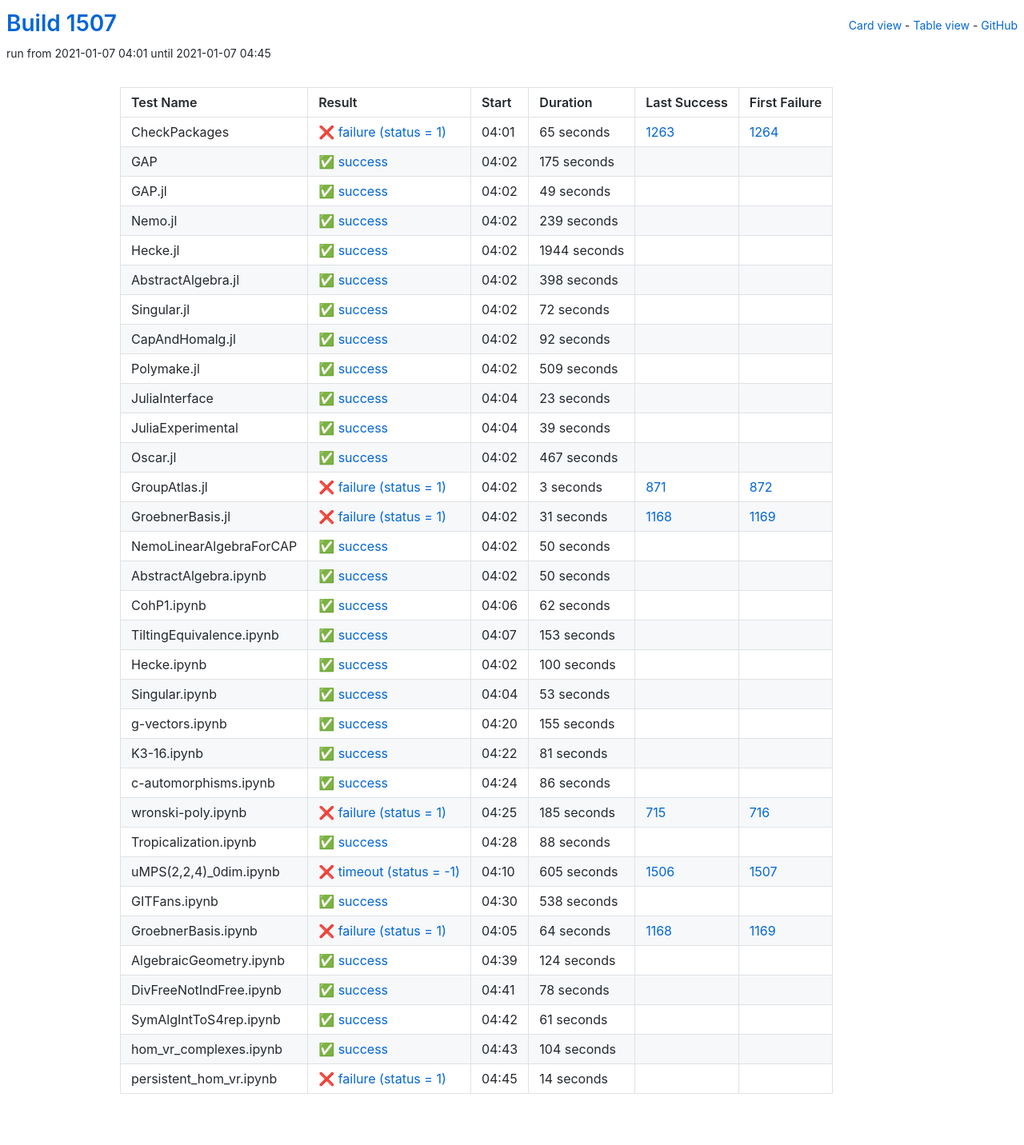
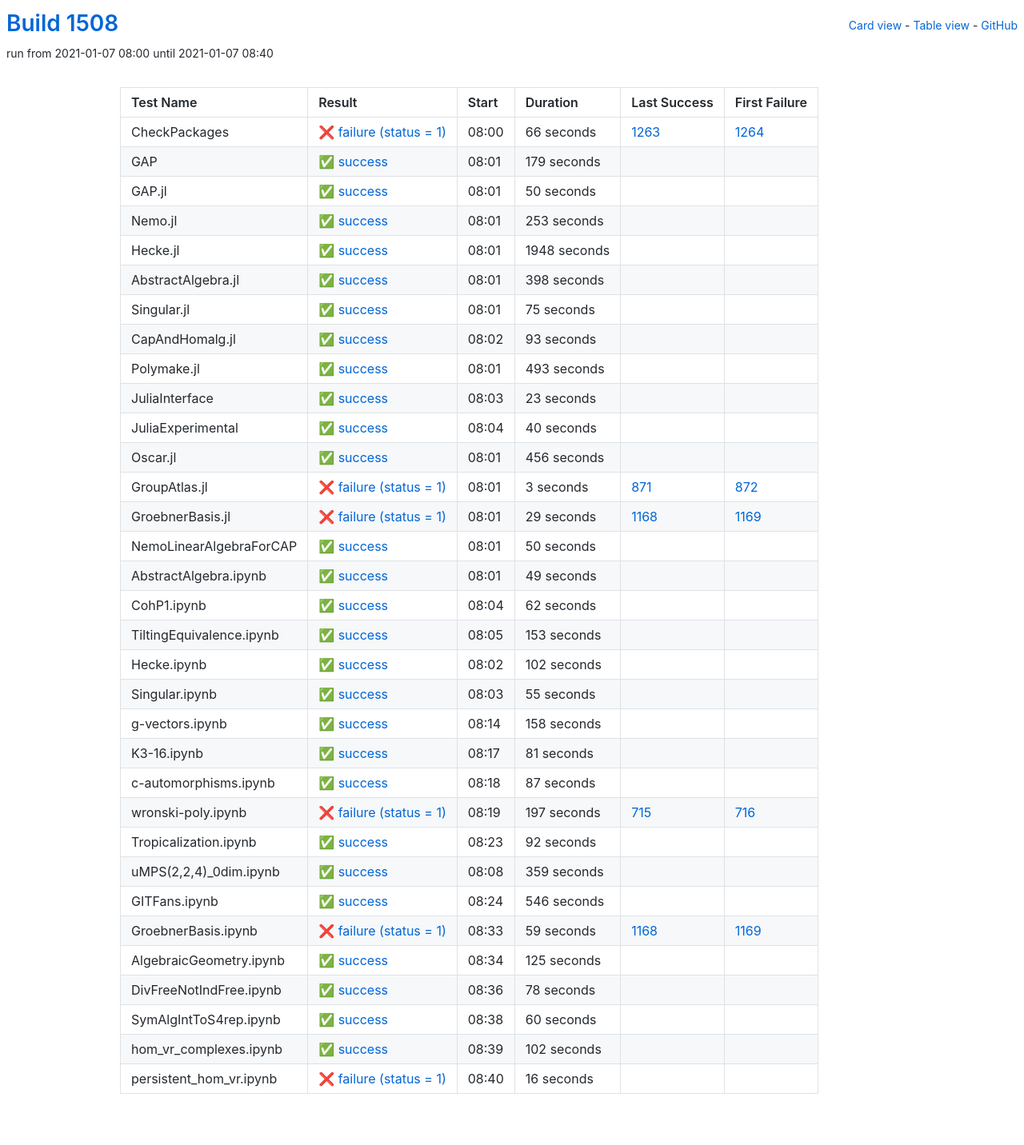
Before and after one commit to oscar-system/oscar-ci-status-stable, a Jekyll site: the page built from table.html, in a window 1280 px wide. Shown: the whole page at 80% size. Built offline with Jekyll 4.4.1, drawn with Linux system fonts in a browser that asks for light colours.

Commit message:
Build #1508

```diff
--- a/_data/ci.yml
+++ b/_data/ci.yml
@@ -1,6 +1,6 @@
 ---
-build: 1507
-build_url: https://oscarci.mathematik.uni-kl.de/job/oscar-stable/1507/
+build: 1508
+build_url: https://oscarci.mathematik.uni-kl.de/job/oscar-stable/1508/
 job: oscar-stable
 organization: oscar-system
 repo: oscar-ci-status-stable
@@ -8,68 +8,68 @@ repourl: https://github.com/oscar-system/oscar-ci-status-stable
 tests:
 - name: CheckPackages
   id: checkpackages
-  log: https://oscarci.mathematik.uni-kl.de/job/oscar-stable/1507/artifact/logs/build-1507/CheckPackages.log
-  start: 2021-01-07 04:01
+  log: https://oscarci.mathematik.uni-kl.de/job/oscar-stable/1508/artifact/logs/build-1508/CheckPackages.log
+  start: 2021-01-07 08:00
   success: false
   exitcode: 1
   status: failure
-  duration: 65
+  duration: 66
   last_success: 1263
   last_success_url: https://oscarci.mathematik.uni-kl.de/job/oscar-stable/1263/
   first_failure: 1264
   first_failure_url: https://oscarci.mathematik.uni-kl.de/job/oscar-stable/1264/
 - name: GAP
   id: gap
-  log: https://oscarci.mathematik.uni-kl.de/job/oscar-stable/1507/artifact/logs/build-1507/GAP.log
-  start: 2021-01-07 04:02
+  log: https://oscarci.mathematik.uni-kl.de/job/oscar-stable/1508/artifact/logs/build-1508/GAP.log
+  start: 2021-01-07 08:01
   success: true
   exitcode: 0
   status: success
-  duration: 175
+  duration: 179
   last_success: false
   last_success_url:
   first_failure: false
   first_failure_url:
 - name: GAP.jl
   id: gap-jl
-  log: https://oscarci.mathematik.uni-kl.de/job/oscar-stable/1507/artifact/logs/build-1507/GAP.jl.log
-  start: 2021-01-07 04:02
+  log: https://oscarci.mathematik.uni-kl.de/job/oscar-stable/1508/artifact/logs/build-1508/GAP.jl.log
+  start: 2021-01-07 08:01
   success: true
   exitcode: 0
   status: success
-  duration: 49
+  duration: 50
   last_success: false
   last_success_url:
   first_failure: false
   first_failure_url:
 - name: Nemo.jl
   id: nemo-jl
-  log: https://oscarci.mathematik.uni-kl.de/job/oscar-stable/1507/artifact/logs/build-1507/Nemo.jl.log
-  start: 2021-01-07 04:02
+  log: https://oscarci.mathematik.uni-kl.de/job/oscar-stable/1508/artifact/logs/build-1508/Nemo.jl.log
+  start: 2021-01-07 08:01
   success: true
   exitcode: 0
   status: success
-  duration: 239
+  duration: 253
   last_success: false
   last_success_url:
   first_failure: false
   first_failure_url:
 - name: Hecke.jl
   id: hecke-jl
-  log: https://oscarci.mathematik.uni-kl.de/job/oscar-stable/1507/artifact/logs/build-1507/Hecke.jl.log
-  start: 2021-01-07 04:02
+  log: https://oscarci.mathematik.uni-kl.de/job/oscar-stable/1508/artifact/logs/build-1508/Hecke.jl.log
+  start: 2021-01-07 08:01
   success: true
   exitcode: 0
   status: success
-  duration: 1944
+  duration: 1948
   last_success: false
   last_success_url:
   first_failure: false
   first_failure_url:
 - name: AbstractAlgebra.jl
   id: abstractalgebra-jl
-  log: https://oscarci.mathematik.uni-kl.de/job/oscar-stable/1507/artifact/logs/build-1507/AbstractAlgebra.jl.log
-  start: 2021-01-07 04:02
+  log: https://oscarci.mathematik.uni-kl.de/job/oscar-stable/1508/artifact/logs/build-1508/AbstractAlgebra.jl.log
+  start: 2021-01-07 08:01
   success: true
   exitcode: 0
   status: success
@@ -80,44 +80,44 @@ tests:
   first_failure_url:
 - name: Singular.jl
   id: singular-jl
-  log: https://oscarci.mathematik.uni-kl.de/job/oscar-stable/1507/artifact/logs/build-1507/Singular.jl.log
-  start: 2021-01-07 04:02
+  log: https://oscarci.mathematik.uni-kl.de/job/oscar-stable/1508/artifact/logs/build-1508/Singular.jl.log
+  start: 2021-01-07 08:01
   success: true
   exitcode: 0
   status: success
-  duration: 72
+  duration: 75
   last_success: false
   last_success_url:
   first_failure: false
   first_failure_url:
 - name: CapAndHomalg.jl
   id: capandhomalg-jl
-  log: https://oscarci.mathematik.uni-kl.de/job/oscar-stable/1507/artifact/logs/build-1507/CapAndHomalg.jl.log
-  start: 2021-01-07 04:02
+  log: https://oscarci.mathematik.uni-kl.de/job/oscar-stable/1508/artifact/logs/build-1508/CapAndHomalg.jl.log
+  start: 2021-01-07 08:02
   success: true
   exitcode: 0
   status: success
-  duration: 92
+  duration: 93
   last_success: false
   last_success_url:
   first_failure: false
   first_failure_url:
 - name: Polymake.jl
   id: polymake-jl
-  log: https://oscarci.mathematik.uni-kl.de/job/oscar-stable/1507/artifact/logs/build-1507/Polymake.jl.log
-  start: 2021-01-07 04:02
+  log: https://oscarci.mathematik.uni-kl.de/job/oscar-stable/1508/artifact/logs/build-1508/Polymake.jl.log
+  start: 2021-01-07 08:01
   success: true
   exitcode: 0
   status: success
-  duration: 509
+  duration: 493
   last_success: false
   last_success_url:
   first_failure: false
   first_failure_url:
 - name: JuliaInterface
   id: juliainterface
-  log: https://oscarci.mathematik.uni-kl.de/job/oscar-stable/1507/artifact/logs/build-1507/JuliaInterface.log
-  start: 2021-01-07 04:04
+  log: https://oscarci.mathematik.uni-kl.de/job/oscar-stable/1508/artifact/logs/build-1508/JuliaInterface.log
+  start: 2021-01-07 08:03
   success: true
   exitcode: 0
   status: success
@@ -128,32 +128,32 @@ tests:
   first_failure_url:
 - name: JuliaExperimental
   id: juliaexperimental
-  log: https://oscarci.mathematik.uni-kl.de/job/oscar-stable/1507/artifact/logs/build-1507/JuliaExperimental.log
-  start: 2021-01-07 04:04
+  log: https://oscarci.mathematik.uni-kl.de/job/oscar-stable/1508/artifact/logs/build-1508/JuliaExperimental.log
+  start: 2021-01-07 08:04
   success: true
   exitcode: 0
   status: success
-  duration: 39
+  duration: 40
   last_success: false
   last_success_url:
   first_failure: false
   first_failure_url:
 - name: Oscar.jl
   id: oscar-jl
-  log: https://oscarci.mathematik.uni-kl.de/job/oscar-stable/1507/artifact/logs/build-1507/Oscar.jl.log
-  start: 2021-01-07 04:02
+  log: https://oscarci.mathematik.uni-kl.de/job/oscar-stable/1508/artifact/logs/build-1508/Oscar.jl.log
+  start: 2021-01-07 08:01
   success: true
   exitcode: 0
   status: success
-  duration: 467
+  duration: 456
   last_success: false
   last_success_url:
   first_failure: false
   first_failure_url:
 - name: GroupAtlas.jl
   id: groupatlas-jl
-  log: https://oscarci.mathematik.uni-kl.de/job/oscar-stable/1507/artifact/logs/build-1507/GroupAtlas.jl.log
-  start: 2021-01-07 04:02
+  log: https://oscarci.mathematik.uni-kl.de/job/oscar-stable/1508/artifact/logs/build-1508/GroupAtlas.jl.log
+  start: 2021-01-07 08:01
   success: false
   exitcode: 1
   status: failure
@@ -164,20 +164,20 @@ tests:
   first_failure_url: https://oscarci.mathematik.uni-kl.de/job/oscar-stable/872/
 - name: GroebnerBasis.jl
   id: groebnerbasis-jl
-  log: https://oscarci.mathematik.uni-kl.de/job/oscar-stable/1507/artifact/logs/build-1507/GroebnerBasis.jl.log
-  start: 2021-01-07 04:02
+  log: https://oscarci.mathematik.uni-kl.de/job/oscar-stable/1508/artifact/logs/build-1508/GroebnerBasis.jl.log
+  start: 2021-01-07 08:01
   success: false
   exitcode: 1
   status: failure
-  duration: 31
+  duration: 29
   last_success: 1168
   last_success_url: https://oscarci.mathematik.uni-kl.de/job/oscar-stable/1168/
   first_failure: 1169
   first_failure_url: https://oscarci.mathematik.uni-kl.de/job/oscar-stable/1169/
 - name: NemoLinearAlgebraForCAP
   id: nemolinearalgebraforcap
-  log: https://oscarci.mathematik.uni-kl.de/job/oscar-stable/1507/artifact/logs/build-1507/NemoLinearAlgebraForCAP.log
-  start: 2021-01-07 04:02
+  log: https://oscarci.mathematik.uni-kl.de/job/oscar-stable/1508/artifact/logs/build-1508/NemoLinearAlgebraForCAP.log
+  start: 2021-01-07 08:01
   success: true
   exitcode: 0
   status: success
@@ -188,20 +188,20 @@ tests:
   first_failure_url:
 - name: AbstractAlgebra.ipynb
   id: abstractalgebra-ipynb
-  log: https://oscarci.mathematik.uni-kl.de/job/oscar-stable/1507/artifact/logs/build-1507/AbstractAlgebra.ipynb.log
-  start: 2021-01-07 04:02
+  log: https://oscarci.mathematik.uni-kl.de/job/oscar-stable/1508/artifact/logs/build-1508/AbstractAlgebra.ipynb.log
+  start: 2021-01-07 08:01
   success: true
   exitcode: 0
   status: success
-  duration: 50
+  duration: 49
   last_success: false
   last_success_url:
   first_failure: false
   first_failure_url:
 - name: CohP1.ipynb
   id: cohp1-ipynb
-  log: https://oscarci.mathematik.uni-kl.de/job/oscar-stable/1507/artifact/logs/build-1507/CohP1.ipynb.log
-  start: 2021-01-07 04:06
+  log: https://oscarci.mathematik.uni-kl.de/job/oscar-stable/1508/artifact/logs/build-1508/CohP1.ipynb.log
+  start: 2021-01-07 08:04
   success: true
   exitcode: 0
   status: success
@@ -212,8 +212,8 @@ tests:
   first_failure_url:
 - name: TiltingEquivalence.ipynb
   id: tiltingequivalence-ipynb
-  log: https://oscarci.mathematik.uni-kl.de/job/oscar-stable/1507/artifact/logs/build-1507/TiltingEquivalence.ipynb.log
-  start: 2021-01-07 04:07
+  log: https://oscarci.mathematik.uni-kl.de/job/oscar-stable/1508/artifact/logs/build-1508/TiltingEquivalence.ipynb.log
+  start: 2021-01-07 08:05
   success: true
   exitcode: 0
   status: success
@@ -224,44 +224,44 @@ tests:
   first_failure_url:
 - name: Hecke.ipynb
   id: hecke-ipynb
-  log: https://oscarci.mathematik.uni-kl.de/job/oscar-stable/1507/artifact/logs/build-1507/Hecke.ipynb.log
-  start: 2021-01-07 04:02
+  log: https://oscarci.mathematik.uni-kl.de/job/oscar-stable/1508/artifact/logs/build-1508/Hecke.ipynb.log
+  start: 2021-01-07 08:02
   success: true
   exitcode: 0
   status: success
-  duration: 100
+  duration: 102
   last_success: false
   last_success_url:
   first_failure: false
   first_failure_url:
 - name: Singular.ipynb
   id: singular-ipynb
-  log: https://oscarci.mathematik.uni-kl.de/job/oscar-stable/1507/artifact/logs/build-1507/Singular.ipynb.log
-  start: 2021-01-07 04:04
+  log: https://oscarci.mathematik.uni-kl.de/job/oscar-stable/1508/artifact/logs/build-1508/Singular.ipynb.log
+  start: 2021-01-07 08:03
   success: true
   exitcode: 0
   status: success
-  duration: 53
+  duration: 55
   last_success: false
   last_success_url:
   first_failure: false
   first_failure_url:
 - name: g-vectors.ipynb
   id: g-vectors-ipynb
-  log: https://oscarci.mathematik.uni-kl.de/job/oscar-stable/1507/artifact/logs/build-1507/g-vectors.ipynb.log
-  start: 2021-01-07 04:20
+  log: https://oscarci.mathematik.uni-kl.de/job/oscar-stable/1508/artifact/logs/build-1508/g-vectors.ipynb.log
+  start: 2021-01-07 08:14
   success: true
   exitcode: 0
   status: success
-  duration: 155
+  duration: 158
   last_success: false
   last_success_url:
   first_failure: false
   first_failure_url:
 - name: K3-16.ipynb
   id: k3-16-ipynb
-  log: https://oscarci.mathematik.uni-kl.de/job/oscar-stable/1507/artifact/logs/build-1507/K3-16.ipynb.log
-  start: 2021-01-07 04:22
+  log: https://oscarci.mathematik.uni-kl.de/job/oscar-stable/1508/artifact/logs/build-1508/K3-16.ipynb.log
+  start: 2021-01-07 08:17
   success: true
   exitcode: 0
   status: success
@@ -272,92 +272,92 @@ tests:
   first_failure_url:
 - name: c-automorphisms.ipynb
   id: c-automorphisms-ipynb
-  log: https://oscarci.mathematik.uni-kl.de/job/oscar-stable/1507/artifact/logs/build-1507/c-automorphisms.ipynb.log
-  start: 2021-01-07 04:24
+  log: https://oscarci.mathematik.uni-kl.de/job/oscar-stable/1508/artifact/logs/build-1508/c-automorphisms.ipynb.log
+  start: 2021-01-07 08:18
   success: true
   exitcode: 0
   status: success
-  duration: 86
+  duration: 87
   last_success: false
   last_success_url:
   first_failure: false
   first_failure_url:
 - name: wronski-poly.ipynb
   id: wronski-poly-ipynb
-  log: https://oscarci.mathematik.uni-kl.de/job/oscar-stable/1507/artifact/logs/build-1507/wronski-poly.ipynb.log
-  start: 2021-01-07 04:25
+  log: https://oscarci.mathematik.uni-kl.de/job/oscar-stable/1508/artifact/logs/build-1508/wronski-poly.ipynb.log
+  start: 2021-01-07 08:19
   success: false
   exitcode: 1
   status: failure
-  duration: 185
+  duration: 197
   last_success: 715
   last_success_url: https://oscarci.mathematik.uni-kl.de/job/oscar-stable/715/
   first_failure: 716
   first_failure_url: https://oscarci.mathematik.uni-kl.de/job/oscar-stable/716/
 - name: Tropicalization.ipynb
   id: tropicalization-ipynb
-  log: https://oscarci.mathematik.uni-kl.de/job/oscar-stable/1507/artifact/logs/build-1507/Tropicalization.ipynb.log
-  start: 2021-01-07 04:28
+  log: https://oscarci.mathematik.uni-kl.de/job/oscar-stable/1508/artifact/logs/build-1508/Tropicalization.ipynb.log
+  start: 2021-01-07 08:23
   success: true
   exitcode: 0
   status: success
-  duration: 88
+  duration: 92
   last_success: false
   last_success_url:
   first_failure: false
   first_failure_url:
 - name: uMPS(2,2,4)_0dim.ipynb
   id: umps-2-2-4-0dim-ipynb
-  log: https://oscarci.mathematik.uni-kl.de/job/oscar-stable/1507/artifact/logs/build-1507/uMPS-2-2-4-_0dim.ipynb.log
-  start: 2021-01-07 04:10
-  success: false
-  exitcode: -1
-  status: timeout
-  duration: 605
-  last_success: 1506
-  last_success_url: https://oscarci.mathematik.uni-kl.de/job/oscar-stable/1506/
-  first_failure: 1507
-  first_failure_url: https://oscarci.mathematik.uni-kl.de/job/oscar-stable/1507/
-- name: GITFans.ipynb
-  id: gitfans-ipynb
-  log: https://oscarci.mathematik.uni-kl.de/job/oscar-stable/1507/artifact/logs/build-1507/GITFans.ipynb.log
-  start: 2021-01-07 04:30
+  log: https://oscarci.mathematik.uni-kl.de/job/oscar-stable/1508/artifact/logs/build-1508/uMPS-2-2-4-_0dim.ipynb.log
+  start: 2021-01-07 08:08
   success: true
   exitcode: 0
   status: success
-  duration: 538
+  duration: 359
+  last_success: false
+  last_success_url:
+  first_failure: false
+  first_failure_url:
+- name: GITFans.ipynb
+  id: gitfans-ipynb
+  log: https://oscarci.mathematik.uni-kl.de/job/oscar-stable/1508/artifact/logs/build-1508/GITFans.ipynb.log
+  start: 2021-01-07 08:24
+  success: true
+  exitcode: 0
+  status: success
+  duration: 546
   last_success: false
   last_success_url:
   first_failure: false
   first_failure_url:
 - name: GroebnerBasis.ipynb
   id: groebnerbasis-ipynb
-  log: https://oscarci.mathematik.uni-kl.de/job/oscar-stable/1507/artifact/logs/build-1507/GroebnerBasis.ipynb.log
-  start: 2021-01-07 04:05
+  log: https://oscarci.mathematik.uni-kl.de/job/oscar-stable/1508/artifact/logs/build-1508/GroebnerBasis.ipynb.log
+  start: 2021-01-07 08:33
   success: false
   exitcode: 1
   status: failure
-  duration: 64
+  duration: 59
   last_success: 1168
   last_success_url: https://oscarci.mathematik.uni-kl.de/job/oscar-stable/1168/
   first_failure: 1169
   first_failure_url: https://oscarci.mathematik.uni-kl.de/job/oscar-stable/1169/
 - name: AlgebraicGeometry.ipynb
   id: algebraicgeometry-ipynb
-  log: https://oscarci.mathematik.uni-kl.de/job/oscar-stable/1507/artifact/logs/build-1507/AlgebraicGeometry.ipynb.log
-  start: 2021-01-07 04:39
+  log: https://oscarci.mathematik.uni-kl.de/job/oscar-stable/1508/artifact/logs/build-1508/AlgebraicGeometry.ipynb.log
+  start: 2021-01-07 08:34
   success: true
   exitcode: 0
   status: success
-  duration: 124
+  duration: 125
   last_success: false
   last_success_url:
   first_failure: false
   first_failure_url:
 - name: DivFreeNotIndFree.ipynb
   id: divfreenotindfree-ipynb
-  log: https://oscarci.mathematik.uni-kl.de/job/oscar-stable/1507/artifact/logs/build-1507/DivFreeNotIndFree.ipynb.log
-  start: 2021-01-07 04:41
+  log: https://oscarci.mathematik.uni-kl.de/job/oscar-stable/1508/artifact/logs/build-1508/DivFreeNotIndFree.ipynb.log
+  start: 2021-01-07 08:36
   success: true
   exitcode: 0
   status: success
@@ -368,36 +368,36 @@ tests:
   first_failure_url:
 - name: SymAlgIntToS4rep.ipynb
   id: symalginttos4rep-ipynb
-  log: https://oscarci.mathematik.uni-kl.de/job/oscar-stable/1507/artifact/logs/build-1507/SymAlgIntToS4rep.ipynb.log
-  start: 2021-01-07 04:42
+  log: https://oscarci.mathematik.uni-kl.de/job/oscar-stable/1508/artifact/logs/build-1508/SymAlgIntToS4rep.ipynb.log
+  start: 2021-01-07 08:38
   success: true
   exitcode: 0
   status: success
-  duration: 61
+  duration: 60
   last_success: false
   last_success_url:
   first_failure: false
   first_failure_url:
 - name: hom_vr_complexes.ipynb
   id: hom-vr-complexes-ipynb
-  log: https://oscarci.mathematik.uni-kl.de/job/oscar-stable/1507/artifact/logs/build-1507/hom_vr_complexes.ipynb.log
-  start: 2021-01-07 04:43
+  log: https://oscarci.mathematik.uni-kl.de/job/oscar-stable/1508/artifact/logs/build-1508/hom_vr_complexes.ipynb.log
+  start: 2021-01-07 08:39
   success: true
   exitcode: 0
   status: success
-  duration: 104
+  duration: 102
   last_success: false
   last_success_url:
   first_failure: false
   first_failure_url:
 - name: persistent_hom_vr.ipynb
   id: persistent-hom-vr-ipynb
-  log: https://oscarci.mathematik.uni-kl.de/job/oscar-stable/1507/artifact/logs/build-1507/persistent_hom_vr.ipynb.log
-  start: 2021-01-07 04:45
+  log: https://oscarci.mathematik.uni-kl.de/job/oscar-stable/1508/artifact/logs/build-1508/persistent_hom_vr.ipynb.log
+  start: 2021-01-07 08:40
   success: false
   exitcode: 1
   status: failure
-  duration: 14
+  duration: 16
   last_success: false
   last_success_url:
   first_failure: false
```
Also changed, not shown: README.md.
